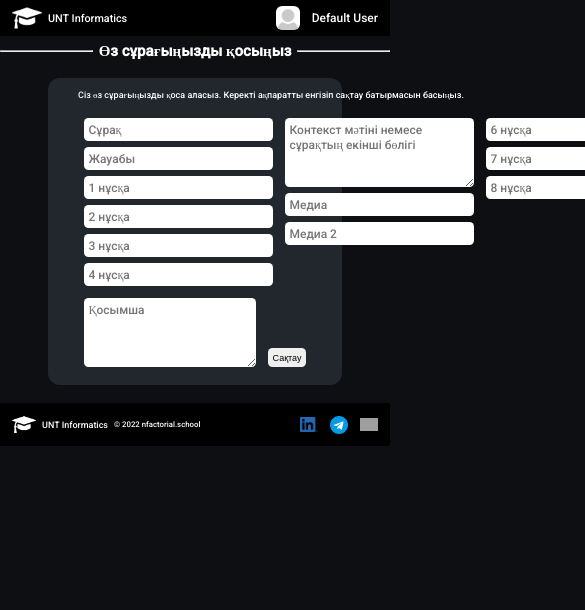
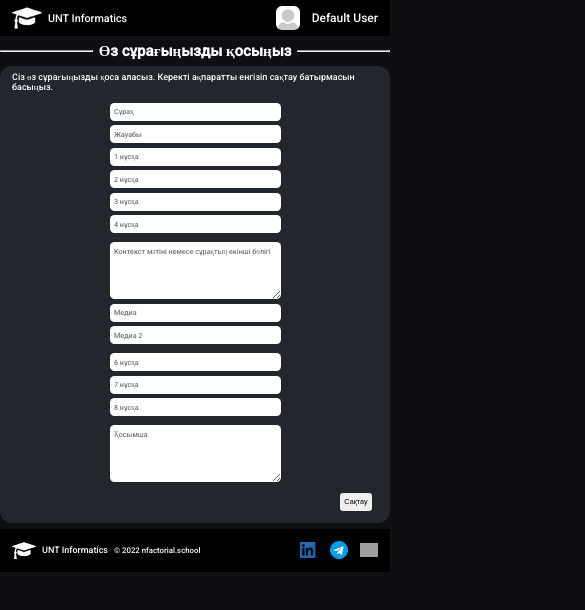
Before and after one commit to guinnod/new-unt-front, a React (Create React App) app: page /home/additional in a window 390 px wide. Shown: the top 610 px of the page, 585 px wide, since content can reach past the window. Built offline with nearby package versions, Linux system fonts and the light colour scheme; grey boxes are pictures that could not be loaded.

Commit message:
additional responsive

```diff
--- a/src/App.css
+++ b/src/App.css
@@ -8,9 +8,6 @@ body {
     cursor: default;
     user-select: none;
     margin: 0;
-    box-sizing: border-box;
-    -moz-box-sizing: border-box;
-    -webkit-box-sizing: border-box;
     color: white;
     background: #0d0f12;
     font-family: 'Roboto';
@@ -18,6 +15,10 @@ body {
     font-size: 1.5rem;
     min-width: 320px;
 }
+
+/* body * {
+    box-sizing: border-box;
+} */
 
 a {
     text-decoration: none;
@@ -38,16 +39,23 @@ textarea::placeholder {
     font-family: 'Roboto';
 }
 
+input:focus,
+textarea:focus {
+    outline: 0.2em solid #EC008C;
+}
+
 @media only screen and (max-width: 850px) {
     html {
         font-size: 10px;
     }
 }
+
 @media only screen and (max-width: 650px) {
     html {
         font-size: 8px;
     }
 }
+
 @media only screen and (max-width: 550px) {
     html {
         font-size: 6px;
--- a/src/pages/additional/additional.css
+++ b/src/pages/additional/additional.css
@@ -1,18 +1,18 @@
 .additional__root {
     display: flex;
     justify-content: center;
-    padding: 3rem 0;
+    padding: 1rem 0;
+    white-space: normal;
 }
 
 .additional__anchor {
     background-color: #22262D;
     border-radius: 2rem;
-    padding: 2rem 5rem;
-    width: 60%;
+    padding: 1rem 2rem;
 }
 
-.additional__anchor > form {
-    margin: 2rem 0 0 0;
+.additional__anchor>form {
+    margin: 1rem 0 0 0;
 }
 
 .additional__part {
@@ -21,13 +21,13 @@
 }
 
 .additional__input {
-    font-size: 2rem;
-    margin: 1rem;
+    font-size: 1.2rem;
+    margin: 0.75rem;
     width: 30rem;
 }
 
 .additional__anchor textarea {
-    height: 10rem;
+    height: 8rem;
 }
 
 .additional__media {
@@ -36,17 +36,49 @@
 
 .additional__media--hidden {
     position: absolute;
-    top: 0;
+    top: -1rem;
+    left: 0;
     opacity: 0;
     cursor: pointer;
+    width: 30rem;
+    margin: 1rem;
 }
 
 .additional__submit {
     align-self: flex-end;
-    font-size: inherit;
+    font-size: 1.2rem;
     margin: 1rem;
+    border-radius: 0.5rem;
 }
 
 .additional__textarea--long {
     width: 60rem;
 }
+
+@media only screen and (max-width: 1250px) {
+    .additional__part {
+        flex-direction: column;
+        align-items: center;
+    }
+    .additional__input {
+        width: 60rem;
+    }
+}
+
+@media only screen and (max-width: 850px) {
+    .additional__part {
+        flex-direction: row;
+        align-items: flex-start;
+        flex-wrap: wrap;
+    }
+    .additional__input {
+        width: 27rem;
+    }
+}
+
+@media only screen and (max-width: 550px) {
+    .additional__part {
+        flex-direction: column;
+        align-items: center;
+    }
+}
--- a/src/pages/login/login.css
+++ b/src/pages/login/login.css
@@ -2,12 +2,7 @@
     display: flex;
     justify-content: space-around;
     align-items: center;
-    flex-wrap: wrap;
     padding: 5rem 0;
-}
-
-.login__anchor > div {
-    margin: 2rem;
 }
 
 .login__text {
@@ -69,3 +64,14 @@
     width: 2rem;
     margin: 0 1rem 0 0;
 }
+
+@media only screen and (max-width: 650px) {
+    .login__anchor {
+        flex-direction: column-reverse;
+        align-items: center;
+    }
+
+    .login__anchor > div {
+        margin: 2rem 0;
+    }
+}
--- a/src/pages/main/main.css
+++ b/src/pages/main/main.css
@@ -57,6 +57,10 @@
     padding: 0 0.5rem;
 }
 
+#main__input:focus {
+    outline: none;
+}
+
 .main__input__image {
     transform: rotate(180deg);
     width: 1rem;
@@ -72,7 +76,7 @@
 .main__optional--header {
     font-size: 2.2rem;
     border-bottom: #000000 1px solid;
-    width: 35rem;
+    width: 36.5rem;
     padding: 0.5rem 1rem;
     margin: 1.2rem 1rem;
 }
@@ -184,6 +188,7 @@
     .main__text--big {
         font-size: 4rem;
     }
+
     .main__input {
         width: 45rem;
     }
```
Lines whose indentation alone changed are shown as unchanged.
